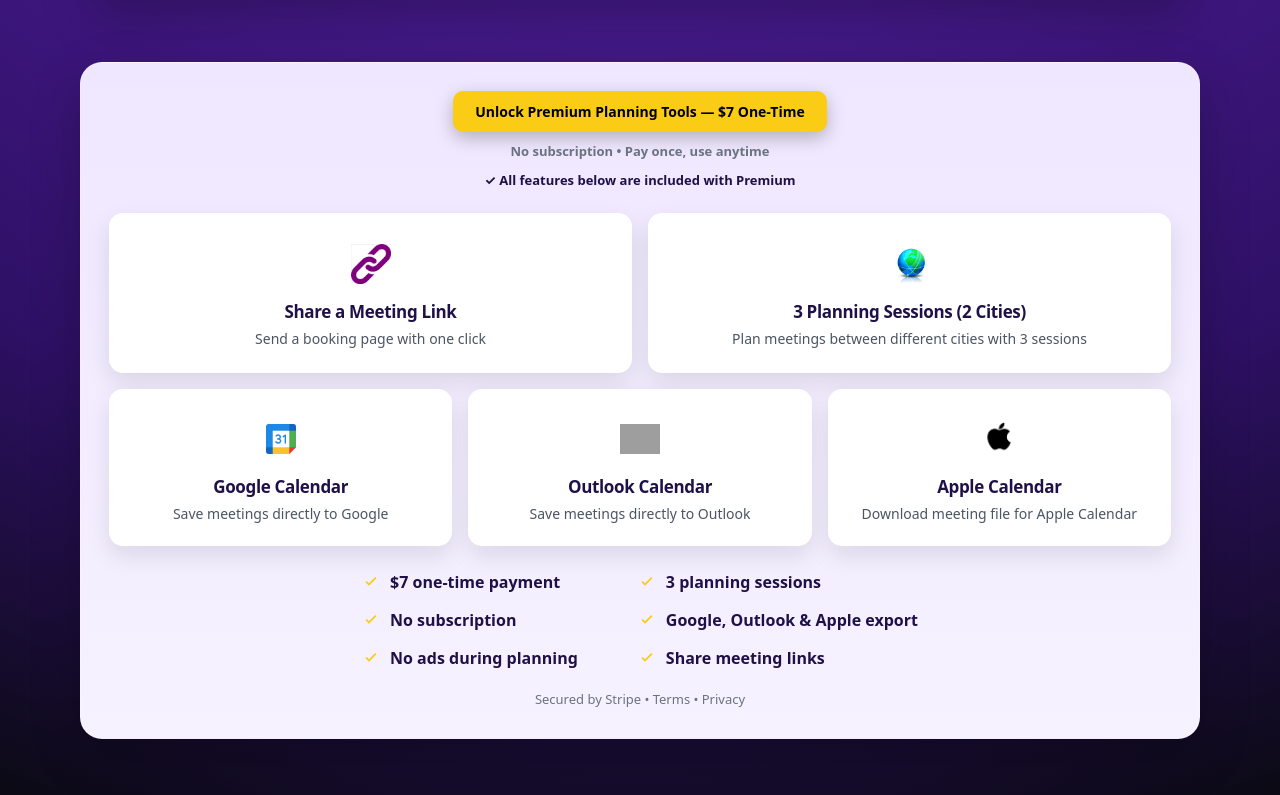
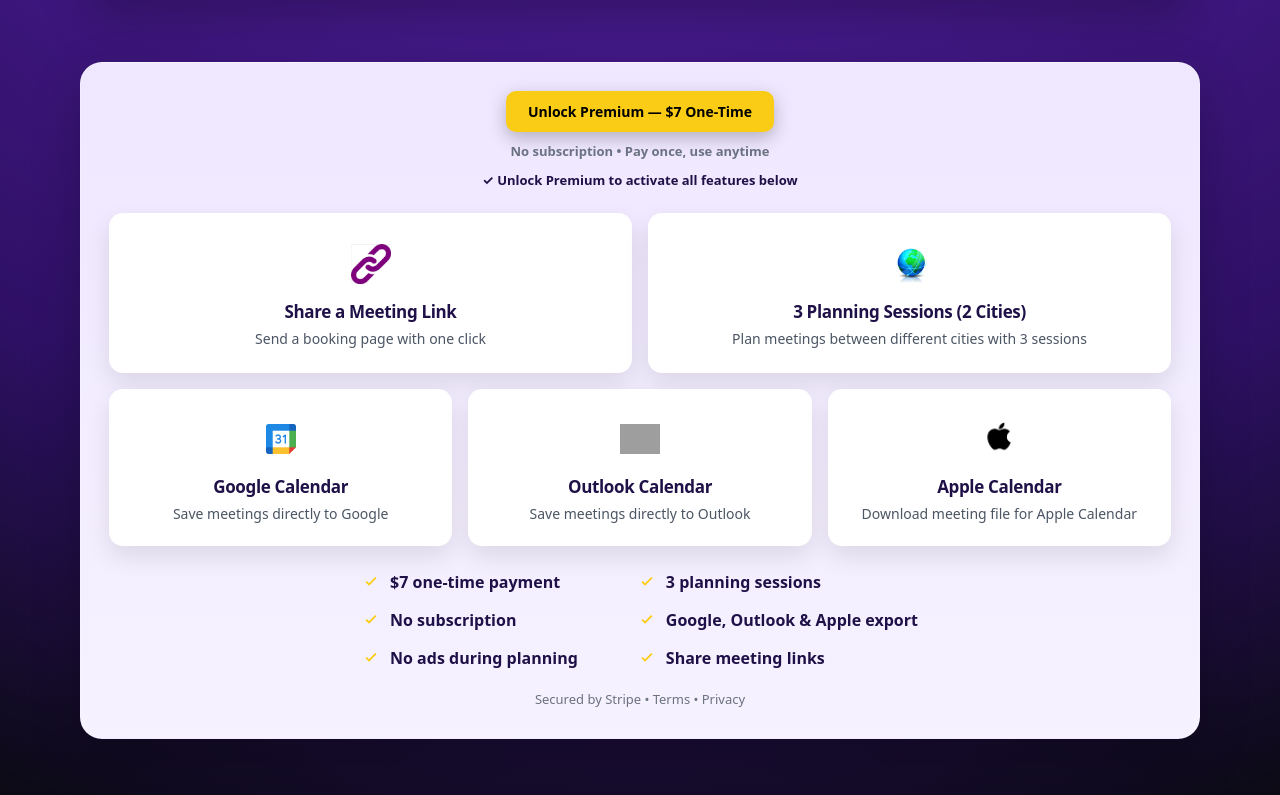
Before and after one commit to techtalk1282/Best-Meeting-Time, a Next.js app: page / in a window 1280 px wide. Shown: the part 816-1611 px from the top of the page. Built offline with nearby package versions, Linux system fonts and the light colour scheme; grey boxes are pictures that could not be loaded.

Commit message:
feat: improve premium feature section messaging and upgrade guidance UX

```diff
--- a/app/ui/PremiumFeaturesSection.tsx
+++ b/app/ui/PremiumFeaturesSection.tsx
@@ -256,7 +256,7 @@ export default function PremiumFeaturesSection({
                fontWeight: 600,
                   }}
                 >
-                  You've used your 2 free planning sessions. Choose how to continue.
+                 You've used your 2 free planning sessions — unlock all features below for $7 or continue free.
                 </div>
 
                 <div
@@ -313,7 +313,7 @@ export default function PremiumFeaturesSection({
                   }}
                   onClick={handleCheckout}
                 >
-                  Unlock Premium Planning Tools — $7 One-Time
+                  Unlock Premium — $7 One-Time
                 </button>
 
                 <div
@@ -334,7 +334,7 @@ export default function PremiumFeaturesSection({
     color: "#1f1147",
   }}
 >
-  ✓ All features below are included with Premium
+  ✓ Unlock Premium to activate all features below
 </div>
                 </div>
               </>
```
